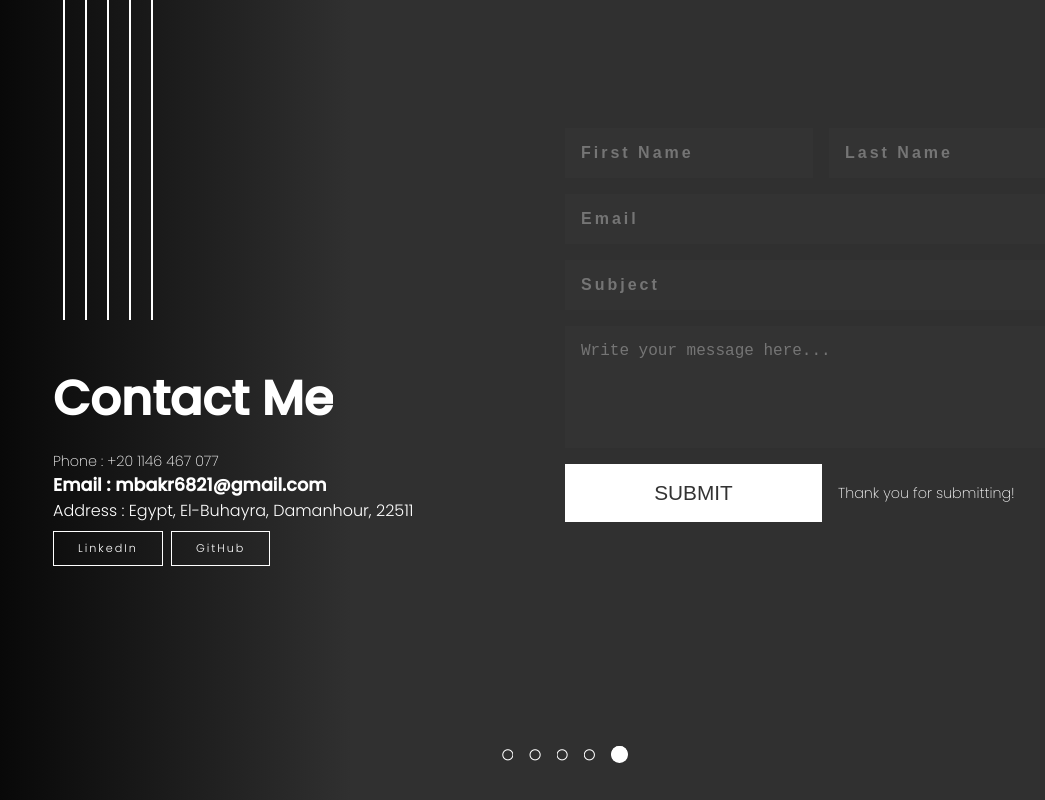
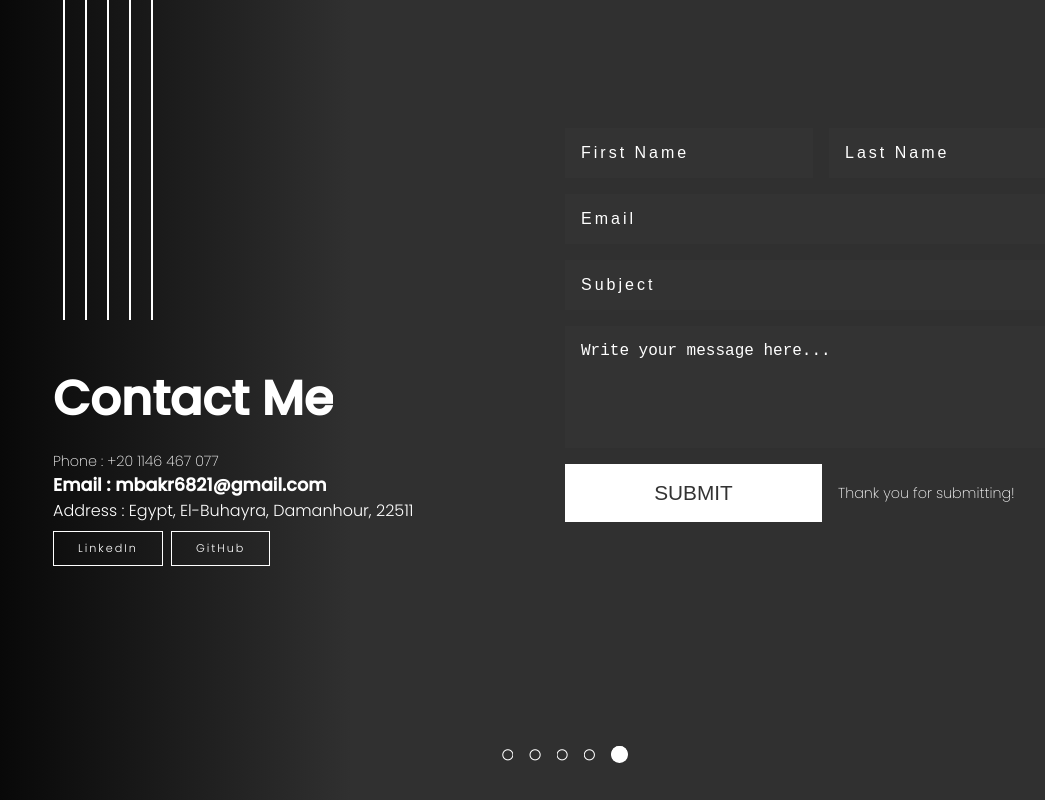
Before and after one commit to MahmoudBakr23/new-portfolio, a React (Create React App) app: page /contactme in a window 1280 px wide. Shown: the whole page, without its empty margins (75-1120 px from the left). Built offline with nearby package versions, Linux system fonts and the light colour scheme.

Commit message:
Modify the form styles

```diff
--- a/src/Components/Styles/Contact.styled.js
+++ b/src/Components/Styles/Contact.styled.js
@@ -21,7 +21,7 @@ const Name = styled.input`
     outline: 0;
     padding: 1rem;
     font-size: 1rem;
-    font-weight: 600;
+    font-weight: 500;
     color: white;
     width: ${props => props.width};
     margin: ${props => props.margin};
@@ -29,6 +29,9 @@ const Name = styled.input`
     letter-spacing: 3px;
     &:focus {
         border-bottom: 1px solid white;
+    }
+    &::placeholder {
+        color: white;
     }
 `
 
@@ -42,8 +45,11 @@ const Message = styled.textarea`
     color: white;
     width: 100%;
     background-color: #333;
-    &:active {
+    &:focus {
         border-bottom: 1px solid white;
+    }
+    &::placeholder {
+        color: white;
     }
 `
 
```
